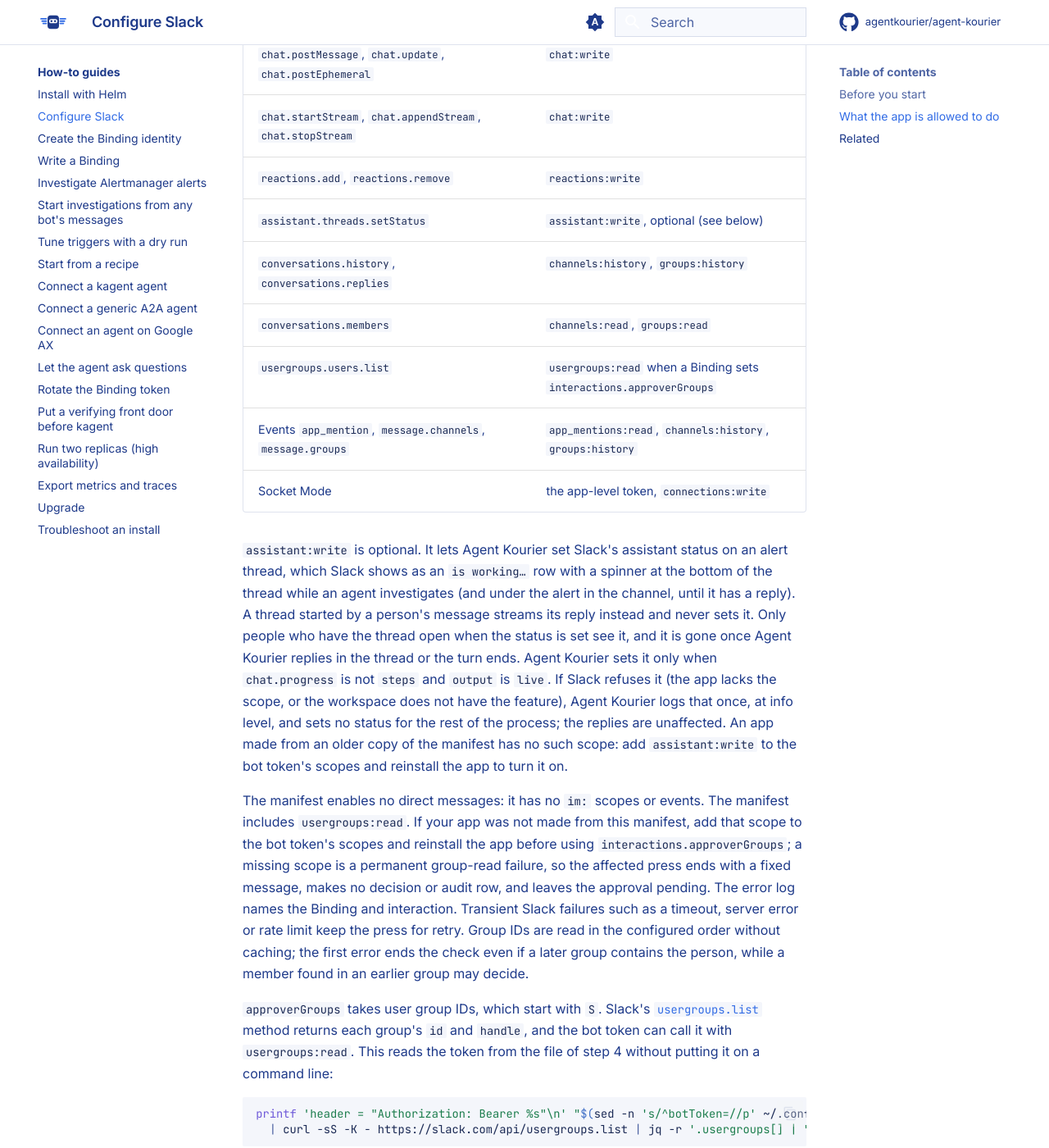
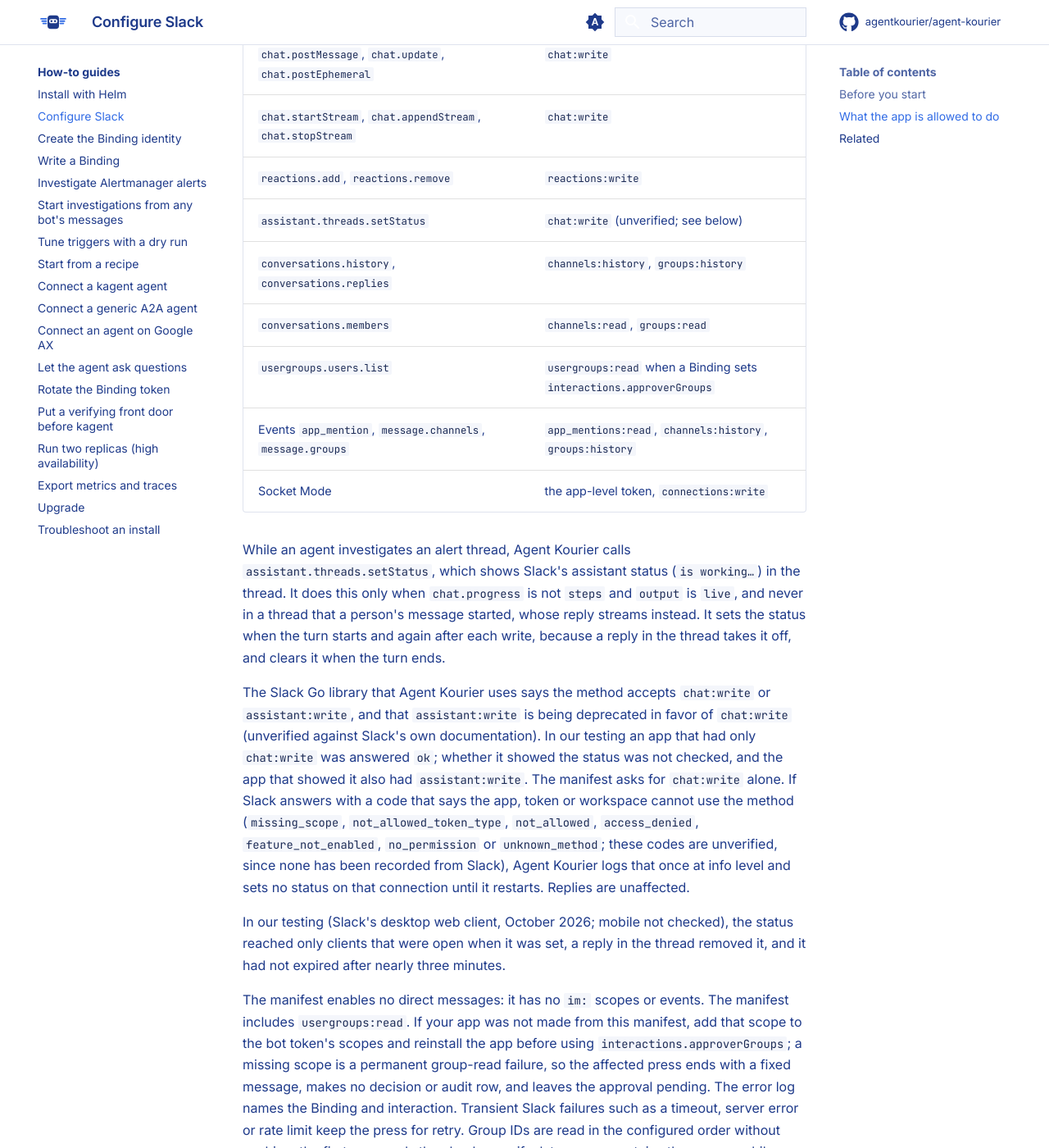
Before and after one commit to agentkourier/agent-kourier, an MkDocs documentation site: the page built from docs/how-to/configure-slack.md, in a window 1280 px wide and 1400 px high, scrolled down 3432 px. Shown: the whole window at 82% size. Built offline with MkDocs 1.6.1 and Material for MkDocs 9.7.7, drawn with Linux system fonts in a browser that asks for light colours; comment, search, counter and statistics services are not loaded.

Commit message:
docs: ask for chat:write alone for the assistant status, and attribute what was probed
Related: #48

```diff
--- a/docs/how-to/configure-slack.md
+++ b/docs/how-to/configure-slack.md
@@ -129,21 +129,29 @@
 | `chat.postMessage`, `chat.update`, `chat.postEphemeral` | `chat:write` |
 | `chat.startStream`, `chat.appendStream`, `chat.stopStream` | `chat:write` |
 | `reactions.add`, `reactions.remove` | `reactions:write` |
-| `assistant.threads.setStatus` | `assistant:write`, optional (see below) |
+| `assistant.threads.setStatus` | `chat:write` (unverified; see below) |
 | `conversations.history`, `conversations.replies` | `channels:history`, `groups:history` |
 | `conversations.members` | `channels:read`, `groups:read` |
 | `usergroups.users.list` | `usergroups:read` when a Binding sets `interactions.approverGroups` |
 | Events `app_mention`, `message.channels`, `message.groups` | `app_mentions:read`, `channels:history`, `groups:history` |
 | Socket Mode | the app-level token, `connections:write` |
 
-`assistant:write` is optional. It lets Agent Kourier set Slack's assistant status on an alert thread, which Slack shows as an
-`is working…` row with a spinner at the bottom of the thread while an agent investigates (and under the alert in the
-channel, until it has a reply). A thread started by a person's message streams its reply instead and never sets it.
-Only people who have the thread open when the status is set see it, and it is gone once Agent Kourier replies in the
-thread or the turn ends. Agent Kourier sets it only when `chat.progress` is not `steps` and `output` is `live`. If Slack
-refuses it (the app lacks the scope, or the workspace does not have the feature), Agent Kourier logs that once, at info
-level, and sets no status for the rest of the process; the replies are unaffected. An app made from an older copy of the
-manifest has no such scope: add `assistant:write` to the bot token's scopes and reinstall the app to turn it on.
+While an agent investigates an alert thread, Agent Kourier calls `assistant.threads.setStatus`, which shows Slack's assistant
+status (`is working…`) in the thread. It does this only when `chat.progress` is not `steps` and `output` is `live`, and
+never in a thread that a person's message started, whose reply streams instead. It sets the status when the turn starts and
+again after each write, because a reply in the thread takes it off, and clears it when the turn ends.
+
+The Slack Go library that Agent Kourier uses says the method accepts `chat:write` or `assistant:write`, and that
+`assistant:write` is being deprecated in favor of `chat:write` (unverified against Slack's own documentation). In our
+testing an app that had only `chat:write` was answered `ok`; whether it showed the status was not checked, and the app that
+showed it also had `assistant:write`. The manifest asks for `chat:write` alone. If Slack answers with a code that says the app,
+token or workspace cannot use the method (`missing_scope`, `not_allowed_token_type`, `not_allowed`, `access_denied`,
+`feature_not_enabled`, `no_permission` or `unknown_method`; these codes are unverified, since none has been recorded from
+Slack), Agent Kourier logs that once at info level and sets no status on that connection until it restarts. Replies are
+unaffected.
+
+In our testing (Slack's desktop web client, October 2026; mobile not checked), the status reached only clients that were open
+when it was set, a reply in the thread removed it, and it had not expired after nearly three minutes.
 
 The manifest enables no direct messages: it has no `im:` scopes or events. The manifest includes `usergroups:read`. If
 your app was not made from this manifest, add that scope to the bot token's scopes and reinstall the app before using
```
Also changed, not shown: docs/explanation/threads-and-sessions.md (+7 -8 lines), docs/how-to/upgrade.md (+4 -0 lines), hack/kind/sandbox/README.md (+1 -1 lines), spec.md (+3 -1 lines), 1 other file.
